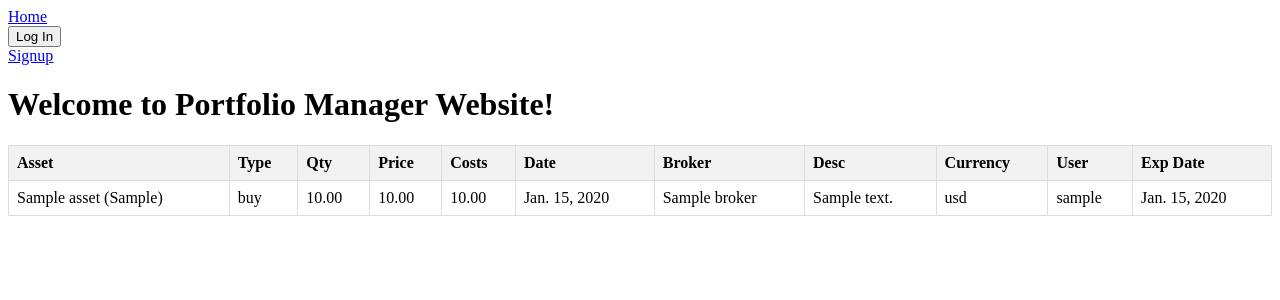
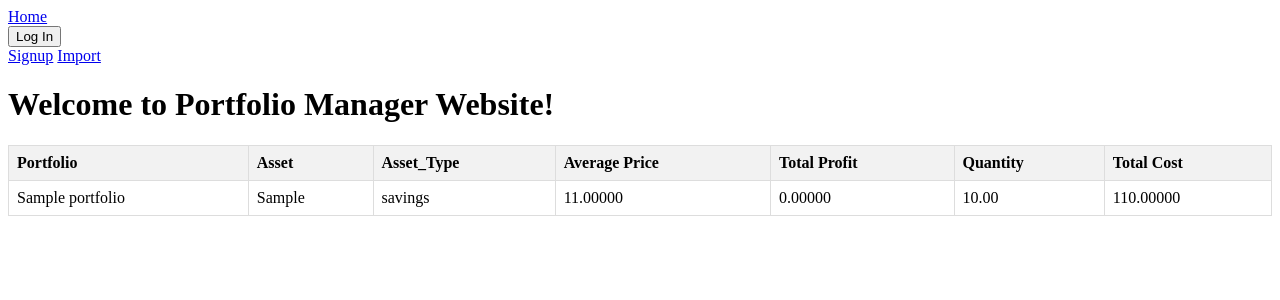
Before and after one commit to ErikMiyoshi/PortfolioManager, a Django app: page / in a window 1280 px wide. Shown: the top 300 px of the page. Run offline with Django 5.2, Linux system fonts and the light colour scheme; tables that the repository leaves empty hold one stand-in row (values such as "Sample post").

Commit message:
Add calculations for average price, profit and others. Create an import view to upload a csv file based on my other excel sheet

```diff
--- /dev/null
+++ b/portfolio_tracker/portfolio/forms.py
@@ -0,0 +1,5 @@
+from django import forms
+
+class UploadFileForm(forms.Form):
+    title = forms.CharField(max_length=50)
+    file = forms.FileField()
--- a/portfolio_tracker/portfolio/models.py
+++ b/portfolio_tracker/portfolio/models.py
@@ -49,16 +49,44 @@ class Asset(models.Model):
     def __str__(self):
         return f"{self.name} ({self.symbol})"
 
-    # def clean(self):
-    #     cleaned_data = super().clean()
-    #     asset_type = cleaned_data["asset_type"]
+    def average_price(self):
+        transactions = self.transaction_set.order_by("date")
+        total_cost = 0
+        total_cost_wo_taxes = 0
+        current_quantity = 0
+        current_average_price = 0
+        total_profit = 0
+        for transaction in transactions:
+            print(f'current_quantity {current_quantity} transaction.quantity {transaction.quantity} current_average_price {current_average_price} "transaction.price_per_unit" {transaction.price_per_unit}')
+            if transaction.transaction_type == "buy":
+                current_quantity += transaction.quantity
+                total_cost_wo_taxes += transaction.quantity * transaction.price_per_unit
+                total_cost = total_cost_wo_taxes + transaction.costs
+                current_average_price = total_cost/current_quantity
+            elif transaction.transaction_type == "sell":
+                if current_quantity - transaction.quantity == 0:
+                    current_quantity = 0
+                    total_profit += (transaction.price_per_unit - current_average_price)*transaction.quantity
+                    print(f'profit: {total_profit}')
+                    total_cost_wo_taxes = 0
+                    total_cost = 0
+                    current_average_price = 0
+                else:
+                    total_profit += (transaction.price_per_unit - current_average_price)*transaction.quantity
+                    print(f'profit: {total_profit}')
+                    current_quantity = current_quantity - transaction.quantity
+                    total_cost_wo_taxes = current_average_price*(current_quantity)
+                    total_cost = total_cost_wo_taxes - transaction.costs
 
-    #     if asset_type == "fixed_income BR" or asset_type == "savings" or asset_type == "long_time_inv" or asset_type == "emergency_fund":
-    #         self.Fields['rate'].required = True
-    #         self.Fields['rate_type'].required = True
-    #     else:
-    #         self.Fields['rate'].required = False
-    #         self.Fields['rate_type'].required = False
+        current_values = {
+            "current_average_price": current_average_price,
+            "current_quantity": current_quantity,
+            "total_cost": total_cost,
+            "total_cost_wo_taxes": total_cost_wo_taxes,
+            "total_profit": total_profit,
+        }
+        return current_values
+
 
 class Transaction(models.Model):
     TRANSACTION_TYPES = [
@@ -85,3 +113,9 @@ class Transaction(models.Model):
 
     def __str__(self):
         return f"{self.transaction_type.upper()} {self.quantity} {self.asset.symbol} @ {self.price_per_unit}"
+
+    #todo: Revise, not working as expect
+    class Meta:
+        constraints = [
+            models.UniqueConstraint(fields=['asset', 'transaction_type', 'quantity', 'price_per_unit','date'], name='unique_asset_transaction_type_quantity_price_per_unit_date')
+        ]
--- a/portfolio_tracker/portfolio/templates/base.html
+++ b/portfolio_tracker/portfolio/templates/base.html
@@ -23,6 +23,7 @@
                 </form>
                 <a href="{% url 'signup' %}">Signup</a>
             {% endif %}
+            <a class="active" href="{% url 'import' %}">Import</a>
         </div>
 
         <h1>Welcome to Portfolio Manager Website!</h1>
--- a/portfolio_tracker/portfolio/templates/portfolio/home.html
+++ b/portfolio_tracker/portfolio/templates/portfolio/home.html
@@ -4,33 +4,30 @@
     <table>
         <thead>
             <tr>
+                <th>Portfolio</th>
                 <th>Asset</th>
-                <th>Type</th>
-                <th>Qty</th>
-                <th>Price</th>
-                <th>Costs</th>
-                <th>Date</th>
-                <th>Broker</th>
-                <th>Desc</th>
-                <th>Currency</th>
-                <th>User</th>
-                <th>Exp Date</th>
+                <th>Asset_Type</th>
+                <th>Average Price</th>
+                <th>Total Profit</th>
+                <th>Quantity</th>
+                <th>Total Cost</th>
+
             </tr>
         </thead>
         <tbody>
-            {% for entry in transactions %}
+            {% for entry in assets %}
                 <tr>
-                    <td>{{ entry.asset }}</td>
-                    <td>{{ entry.transaction_type }}</td>
-                    <td>{{ entry.quantity }}</td>
-                    <td>{{ entry.price_per_unit }}</td>
-                    <td>{{ entry.costs }}</td>
-                    <td>{{ entry.date }}</td>
-                    <td>{{ entry.broker }}</td>
-                    <td>{{ entry.description }}</td>
-                    <td>{{ entry.currency_type }}</td>
-                    <td>{{ entry.user }}</td>
-                    <td>{{ entry.expire_date }}</td>
+                    <td>{{ entry.portfolio.name }}</td>
+                    <td>{{ entry.symbol }}</td>
+                    <td>{{ entry.asset_type }}</td>
+                    {% for key, value in value_dict.items %}
+                        {% if entry == key %}
+                            <td>{{ value.current_average_price|floatformat:5 }}</td>
+                            <td>{{ value.total_profit|floatformat:5 }}</td>
+                            <td>{{ value.current_quantity }}</td>
+                            <td>{{ value.total_cost|floatformat:5 }}</td>
+                        {% endif %}
+                    {% endfor %}
                 </tr>
             {% endfor %}
         </tbody>
--- a/portfolio_tracker/portfolio/urls.py
+++ b/portfolio_tracker/portfolio/urls.py
@@ -6,4 +6,9 @@ urlpatterns = [
     path('account/', include("django.contrib.auth.urls"), name="login"),
     path('account/logout/', views.logout, name='logout'),
     path("signup/", views.SignUp.as_view(), name="signup"),
+
+    path('asset/<pk>', views.asset, name="asset"),
+    #path("transactions/", views.transactions, name="transactions"),
+
+    path('import/', views.import_file, name="import"),
 ]
--- a/portfolio_tracker/portfolio/views.py
+++ b/portfolio_tracker/portfolio/views.py
@@ -7,17 +7,34 @@ from django.views.generic import CreateView
 
 from django.urls import reverse_lazy
 
-from .models import Transaction
+from .models import Transaction, Asset
 
 import requests
 from django.conf import settings
+
+
+from django.http import HttpResponseRedirect
+from .forms import UploadFileForm
+
+from .file_import import handle_uploaded_file
 
 # Create your views here.
 #@login_required
 def home(request):
     #stock_data = get_stock_data('AAPL')  # Example for Apple stock
-    transactions = Transaction.objects.all()
-    return render(request, "portfolio/home.html", {'transactions': transactions})
+    assets = Asset.objects.all().order_by('asset_type')
+
+    value_dict = {}
+    for asset in assets:
+        value_asset = asset.average_price()
+        value_dict.update({asset: value_asset})
+
+    context = {
+       'assets': assets,
+       #'value_asset': value_asset,
+       'value_dict':value_dict,
+    }
+    return render(request, "portfolio/home.html", context)
 
 class SignUp(CreateView):
   form_class = UserCreationForm
@@ -52,3 +69,23 @@ def get_stock_data(symbol):
         })
 
     return formatted_data
+
+def asset(request, pk):
+  asset = Asset.objects.get(pk=pk)
+  transactions = asset.transaction_set.all().order_by('date')
+  context = {
+     "transactions": transactions,
+  }
+  #transactions = 0
+  return render(request, "portfolio/asset.html", context)
+
+
+def import_file(request):
+  if request.method == "POST":
+    form = UploadFileForm(request.POST, request.FILES)
+    if form.is_valid():
+      handle_uploaded_file(request.FILES["file"])
+      return HttpResponseRedirect("/import")
+  else:
+    form = UploadFileForm()
+  return render(request, "portfolio/import.html", {"form": form})
```
Also changed, not shown: portfolio_tracker/portfolio/file_import.py (added, +50 -0 lines), portfolio_tracker/portfolio/templates/portfolio/asset.html (added, +38 -0 lines), portfolio_tracker/portfolio/templates/portfolio/import.html (added, +9 -0 lines), portfolio_tracker/portfolio/templates/portfolio/transactions.html (added, +38 -0 lines), portfolio_tracker/portfolio/migrations/0003_transaction_unique_asset_transaction_type_quantity_price_per_unit_date.py (added).
